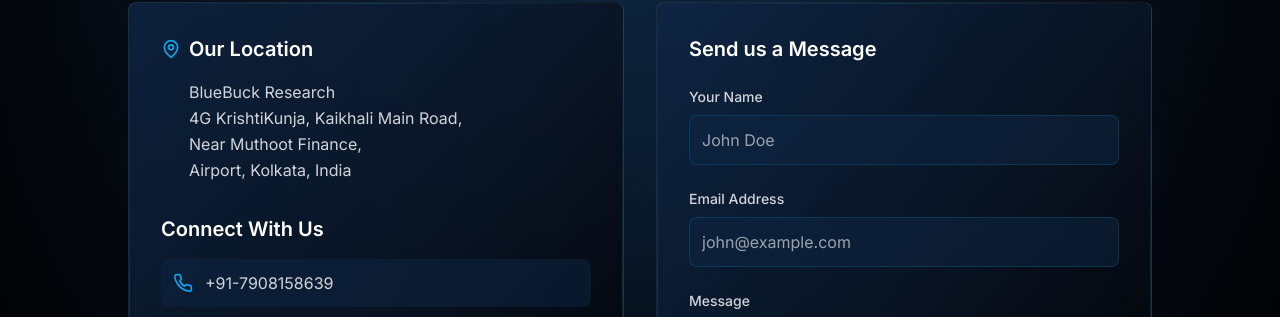
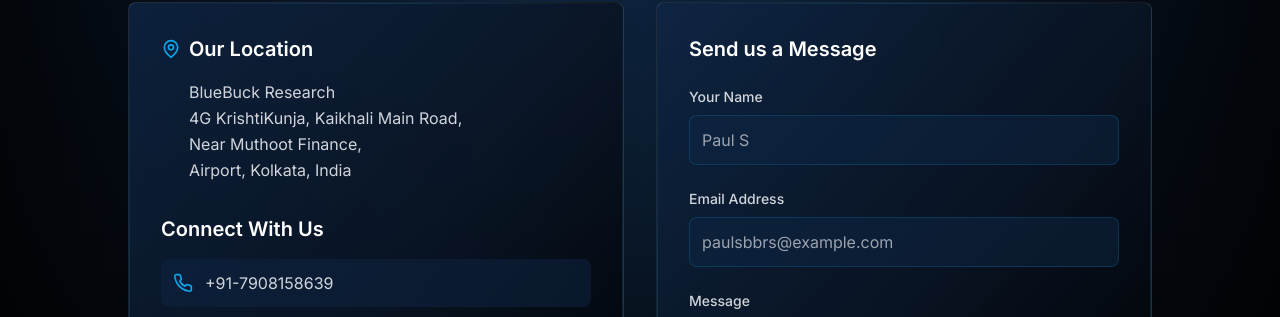
Before and after one commit to bluebuckres/bbres_wepage, a Next.js app: page /contact in a window 1280 px wide. Shown: the part 279-596 px from the top of the page. Built offline with nearby package versions, Linux system fonts and the light colour scheme.

Commit message:
changed the contact name

```diff
--- a/app/contact/page.tsx
+++ b/app/contact/page.tsx
@@ -136,7 +136,7 @@ export default function ContactPage() {
                       id="name"
                       name="name"
                       className="w-full p-3 bg-[#0F2645]/50 border border-[#0ea4e9]/20 rounded-lg text-white placeholder-gray-400 focus:outline-none focus:border-[#0ea4e9]/50 transition-colors duration-300"
-                      placeholder="John Doe"
+                      placeholder="Paul S"
                       required
                     />
                   </div>
@@ -150,7 +150,7 @@ export default function ContactPage() {
                       id="email"
                       name="email"
                       className="w-full p-3 bg-[#0F2645]/50 border border-[#0ea4e9]/20 rounded-lg text-white placeholder-gray-400 focus:outline-none focus:border-[#0ea4e9]/50 transition-colors duration-300"
-                      placeholder="john@example.com"
+                      placeholder="paulsbbrs@example.com"
                       required
                     />
                   </div>
```
